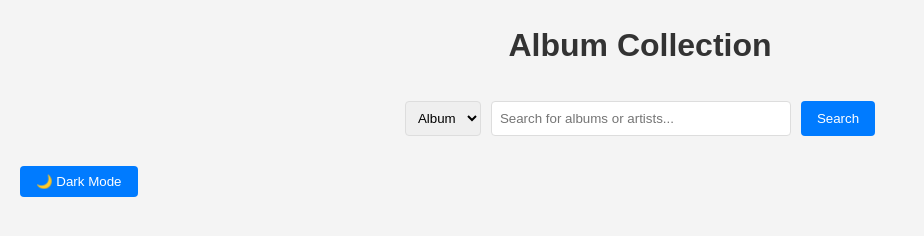
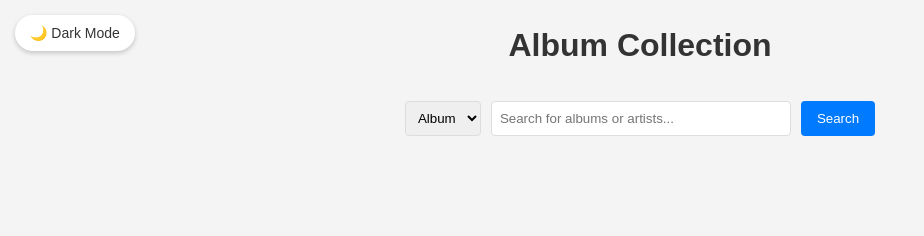
Before and after one commit to terryleggettII/album-collection, a plain HTML site: page index.html in a window 1280 px wide. Shown: the whole page, without its empty margins (0-924 px from the left). Drawn offline with Linux system fonts and the light colour scheme.

Commit message:
Appending the dark mode buttono to the top left of the screen at all times

```diff
--- a/styles/styles.css
+++ b/styles/styles.css
@@ -15,6 +15,27 @@ body {
 
 .dark-mode {
     background: #121212;
+    color: #ffffff;
+}
+
+#dark-mode-toggle {
+    position: fixed;
+    top: 15px;
+    left: 15px;
+    padding: 10px 15px;
+    background: #ffffff;
+    color: #333;
+    border: none;
+    border-radius: 20px;
+    cursor: pointer;
+    font-size: 14px;
+    box-shadow: 0 2px 5px rgba(0, 0, 0, 0.2);
+    transition: background 0.3s, color 0.3s;
+    z-index: 1000; /* Ensures it stays above other elements */
+}
+
+.dark-mode #dark-mode-toggle {
+    background: #333;
     color: #ffffff;
 }
 
```
